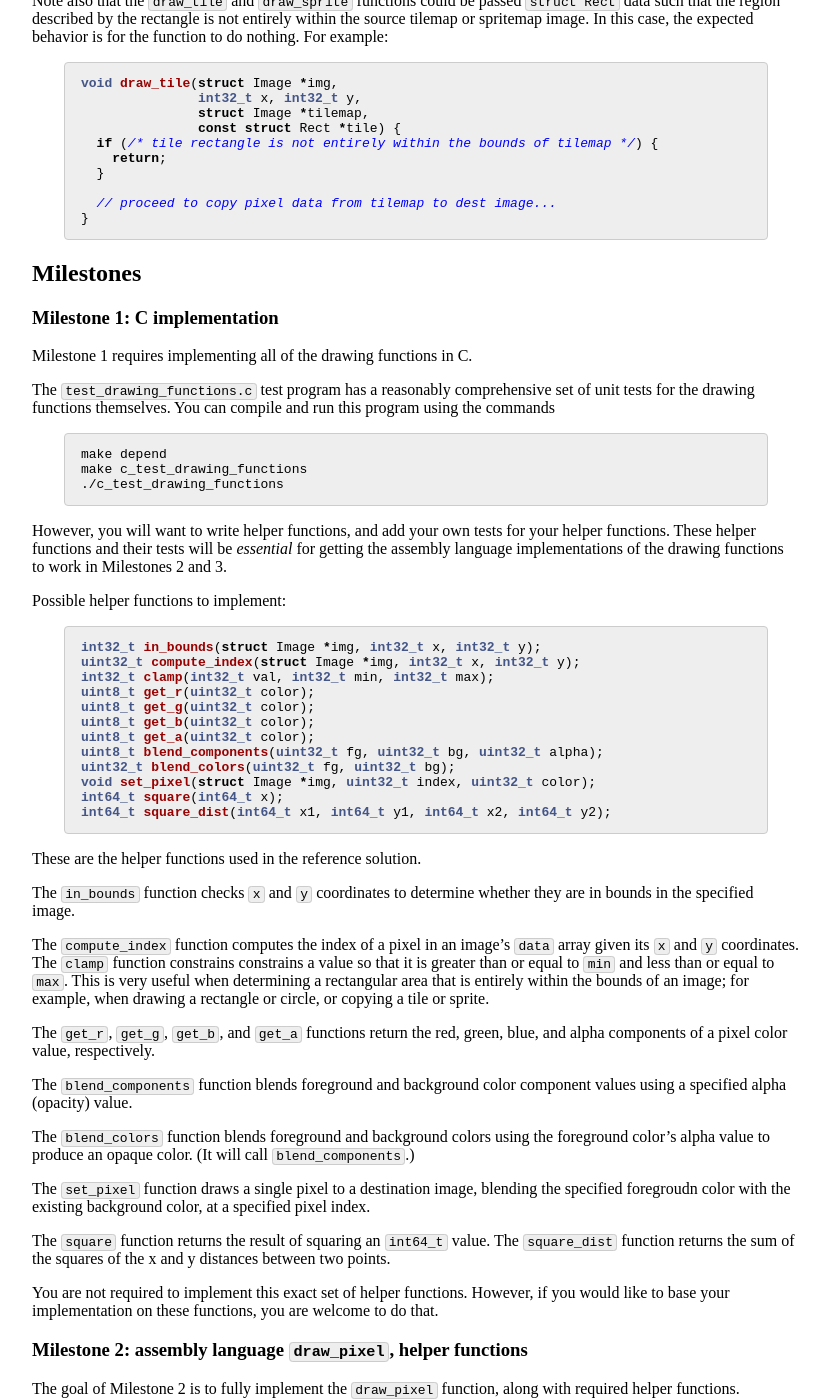
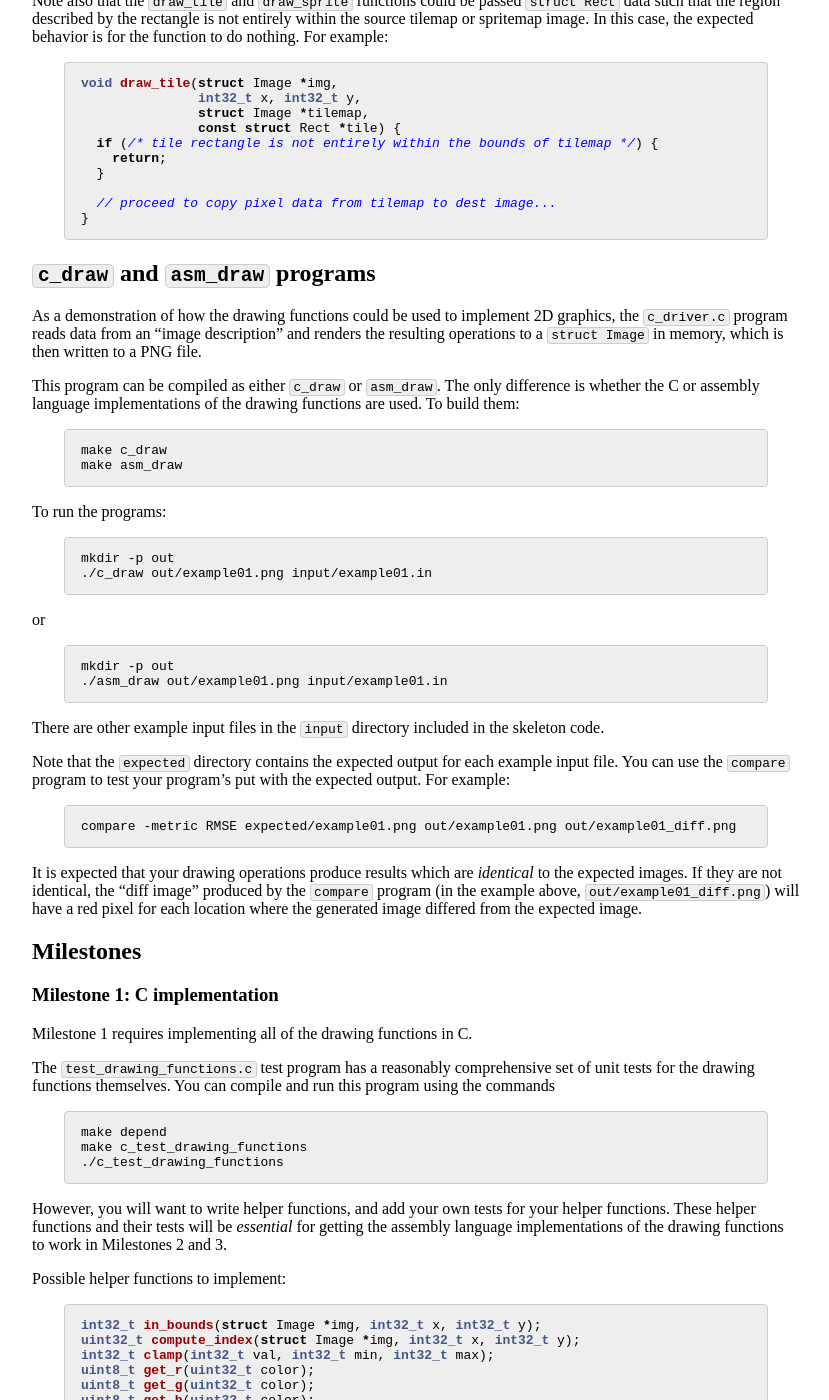
Before and after one commit to jhucsf/fall2022, a Jekyll site: the page built from assign/assign02.md, in a window 1280 px wide and 1400 px high, scrolled down 2952 px. Shown: the whole window, without its empty margins (224-1053 px from the left). Built offline with Jekyll 4.4.1, drawn with Linux system fonts in a browser that asks for light colours; formulas are drawn with MathJax 3.

Commit message:
added a section on c_draw/asm_draw

````diff
--- a/assign/assign02.md
+++ b/assign/assign02.md
@@ -205,6 +205,53 @@ void draw_tile(struct Image *img,
 }
 ```
 
+## `c_draw` and `asm_draw` programs
+
+As a demonstration of how the drawing functions could be used to implement
+2D graphics, the `c_driver.c` program reads data from an "image description"
+and renders the resulting operations to a `struct Image` in memory,
+which is then written to a PNG file.
+
+This program can be compiled as either `c_draw` or `asm_draw`. The only
+difference is whether the C or assembly language implementations of the
+drawing functions are used. To build them:
+
+```
+make c_draw
+make asm_draw
+```
+
+To run the programs:
+
+```
+mkdir -p out
+./c_draw out/example01.png input/example01.in
+```
+
+or
+
+```
+mkdir -p out
+./asm_draw out/example01.png input/example01.in
+```
+
+There are other example input files in the `input` directory included in the
+skeleton code.
+
+Note that the `expected` directory contains the expected output for each
+example input file. You can use the `compare` program to test your program's
+put with the expected output. For example:
+
+```
+compare -metric RMSE expected/example01.png out/example01.png out/example01_diff.png
+```
+
+It is expected that your drawing operations produce results which are
+*identical* to the expected images. If they are not identical, the
+"diff image" produced by the `compare` program (in the example above,
+`out/example01_diff.png`) will have a red pixel for each location
+where the generated image differed from the expected image.
+
 ## Milestones
 
 ### Milestone 1: C implementation
````
